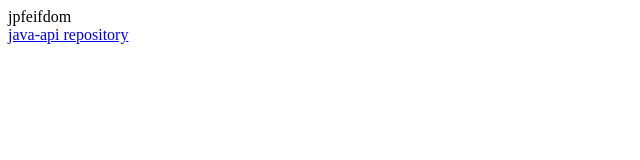
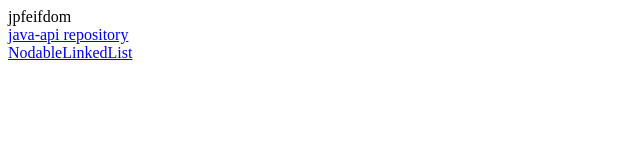
Before and after one commit to jpfeifdom/jpfeifdom.github.io, a plain HTML site: page index.html in a window 1280 px wide. Shown: the whole page, without its empty margins (0-640 px from the left). Drawn offline with Linux system fonts and the light colour scheme.

Commit message:
Update index.html
Added link to NodableLinkedList

```diff
--- a/index.html
+++ b/index.html
@@ -1,3 +1,5 @@
 jpfeifdom
 <br />
 <a href="https://github.com/jpfeifdom/java-api.git">java-api repository</a>
+<br />
+<a href="https://github.com/jpfeifdom/java-api/blob/master/java-api/src/net/pfeifdom/java/util/NodableLinkedList.java">NodableLinkedList</a>
```
